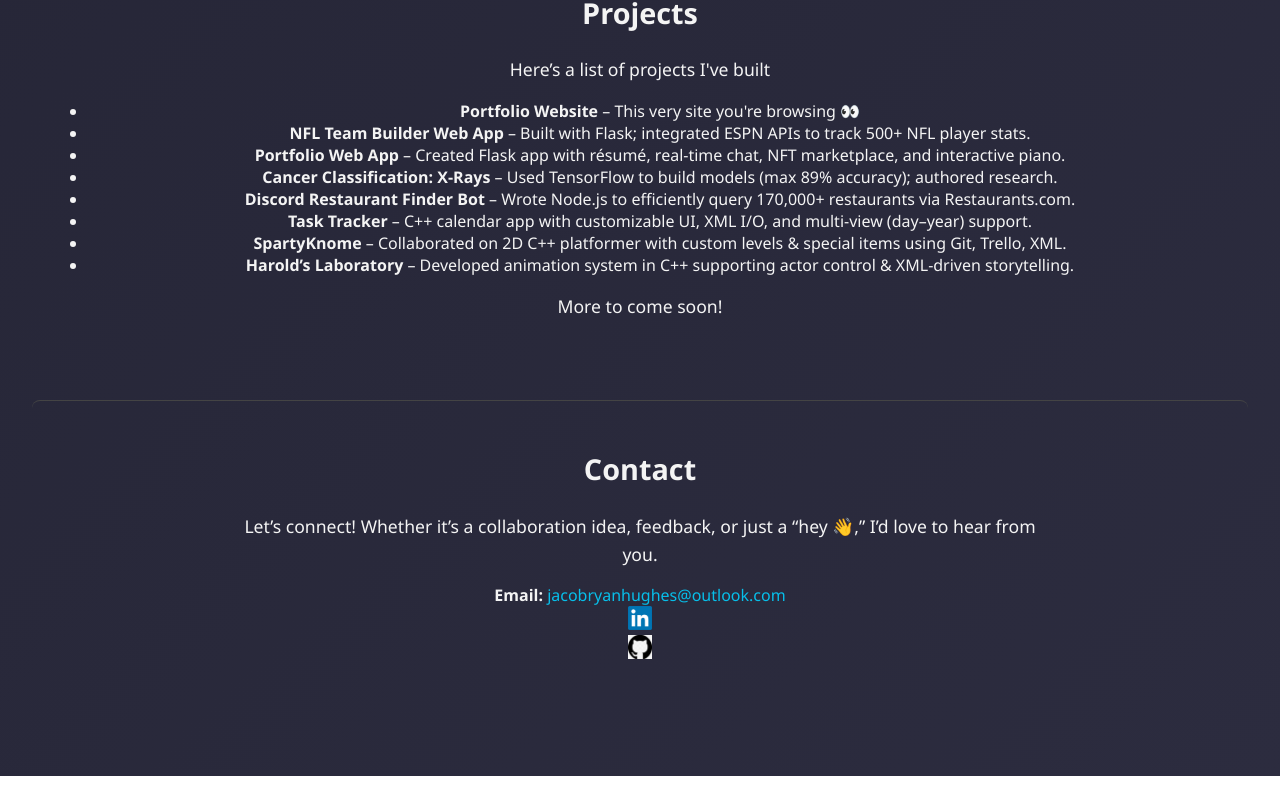
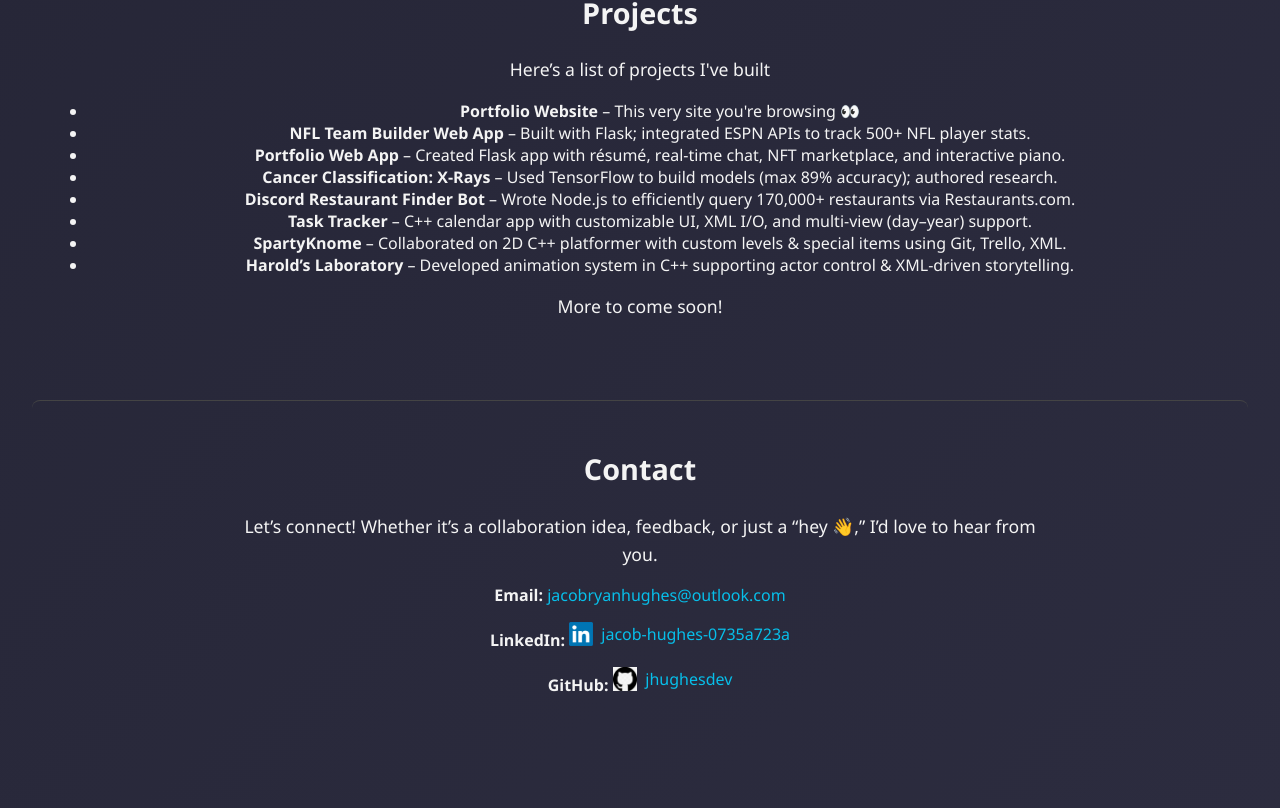
Before and after one commit to jhughesdev/myWebsite, a React (Create React App) app: page / in a window 1280 px wide. Shown: the part 2921-3729 px from the top of the page. Before the commit the page ends 3697 px from the top, so only its background shows below. Built offline with nearby package versions, Linux system fonts and the light colour scheme.

Commit message:
cleaning up likedin, github links

```diff
--- a/src/Components/Contact.js
+++ b/src/Components/Contact.js
@@ -11,16 +11,29 @@ function Contact() {
       <p>
         Let’s connect! Whether it’s a collaboration idea, feedback, or just a “hey 👋,” I’d love to hear from you.
       </p>
-      <ul style={{ listStyle: 'none', padding: 0 }}>
-        <li><strong>Email:</strong> <a href="mailto:jacobryanhughes@outlook.com">jacobryanhughes@outlook.com</a></li>
-        <li>
-          <a href="https://www.linkedin.com/in/jacob-hughes-0735a723a/" target="_blank" rel="noopener noreferrer">
+      <ul style={{ listStyle: 'none', padding: 0, margin: 0 }}>
+        <li style={{ marginBottom: '16px' }}>
+          <strong>Email:</strong>{' '}
+          <a href="mailto:jacobryanhughes@outlook.com">jacobryanhughes@outlook.com</a>
+        </li>
+        <li style={{ marginBottom: '16px' }}>
+          <strong>LinkedIn:</strong>{' '}
+          <a
+            href="https://www.linkedin.com/in/jacob-hughes-0735a723a/"
+            style={{ display: 'inline-flex', alignItems: 'center', gap: '8px' }}
+          >
             <img src={linkedinLogo} alt="LinkedIn" style={{ height: '24px' }} />
+            jacob-hughes-0735a723a
           </a>
         </li>
-        <li>
-          <a href="https://github.com/jhughesdev" target="_blank" rel="noopener noreferrer">
+        <li style={{ marginBottom: '16px' }}>
+          <strong>GitHub:</strong>{' '}
+          <a
+            href="https://github.com/jhughesdev"
+            style={{ display: 'inline-flex', alignItems: 'center', gap: '8px' }}
+          >
             <img src={githubLogo} alt="GitHub" style={{ height: '24px' }} />
+            jhughesdev
           </a>
         </li>
       </ul>
```
